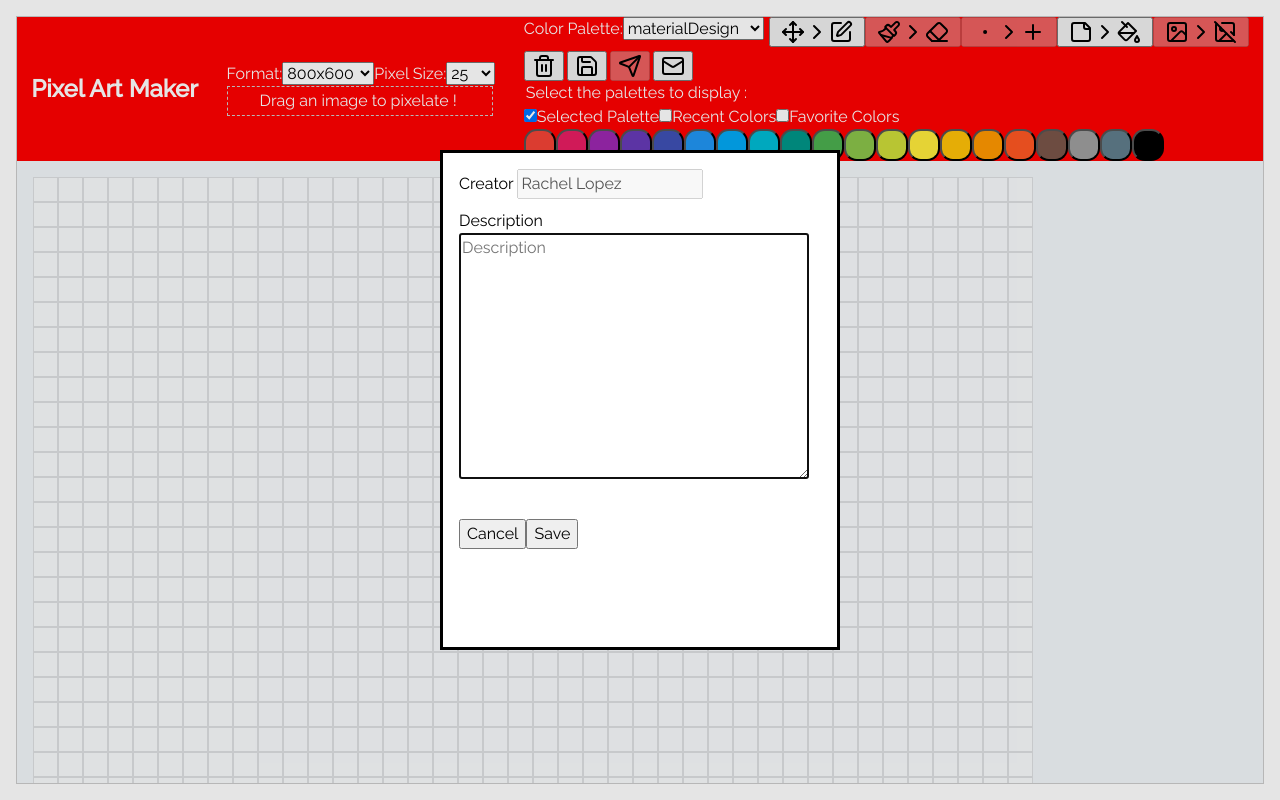
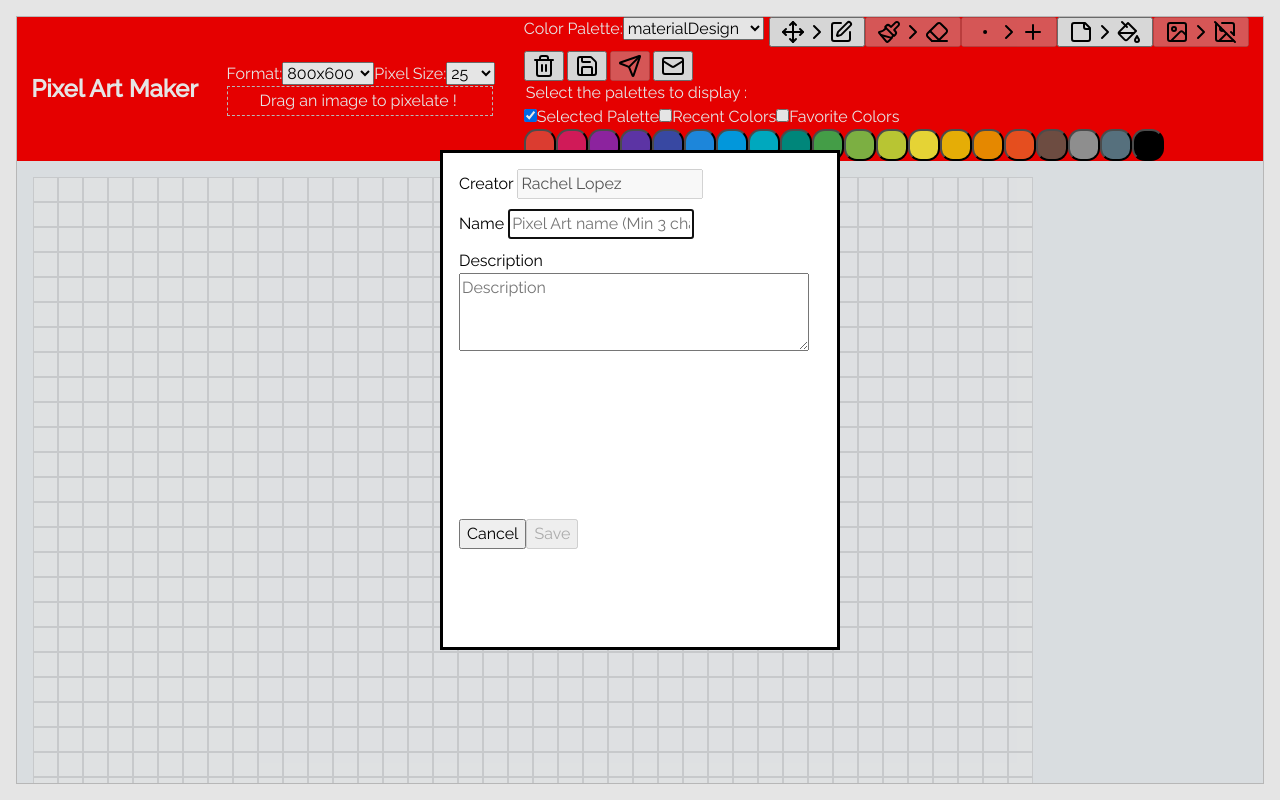
Before and after one commit to louis-stintzy/pixel-art, a React (Vite) app: page / in a window 1280 px wide. Both pictures are taken after a click on the button 586 px from the left and 66 px from the top of the page. Built offline with nearby package versions, Linux system fonts and the light colour scheme.

Commit message:
Feat: Add pixel art name field in DescriptionModal and enhance export token generation

```diff
--- a/src/components/Bar/OtherButtons/DescriptionModalContent.tsx
+++ b/src/components/Bar/OtherButtons/DescriptionModalContent.tsx
@@ -1,16 +1,24 @@
 import useStore from '../../../store/store';
 import exportData from '../../../utils/exportData';
-import { useUser, useIsLogged } from '../../../store/selector';
+import {
+  useUser,
+  useIsLogged,
+  usePixelArtName,
+  usePixelArtDescription,
+} from '../../../store/selector';
 
 function DescriptionModalContent() {
-  const { pixelArtDescription } = useStore((state) => state);
   const user = useUser();
   const isLogged = useIsLogged();
+  const pixelArtName = usePixelArtName();
+  const pixelArtDescription = usePixelArtDescription();
+  const { setDescriptionFields } = useStore((state) => state);
 
-  const handleChangeDescription = (
-    e: React.ChangeEvent<HTMLTextAreaElement>
+  const handleChangeDescriptionFields = (
+    field: 'name' | 'description',
+    value: string
   ) => {
-    useStore.getState().setPixelArtDescription(e.target.value);
+    setDescriptionFields(field, value);
   };
 
   const handleSave = () => {
@@ -18,13 +26,17 @@ function DescriptionModalContent() {
       if (!isLogged || !user) {
         throw new Error('Please log in to save');
       }
+      if (pixelArtName.length < 3) {
+        throw new Error('Pixel Art name must be at least 3 characters');
+      }
       exportData();
+      useStore.getState().resetDescriptionFields();
       useStore.getState().setIsDescriptionModalOpen(false);
       useStore
         .getState()
         .setIsSavingToastVisible({ success: true, error: false });
     } catch (error) {
-      console.error('Failed to save pixel art:', error);
+      console.error('Failed to save pixel art.', error);
       useStore
         .getState()
         .setIsSavingToastVisible({ success: false, error: true });
@@ -33,6 +45,7 @@ function DescriptionModalContent() {
   };
 
   const handleCancel = () => {
+    useStore.getState().resetDescriptionFields();
     useStore.getState().setIsDescriptionModalOpen(false);
   };
 
@@ -51,14 +64,28 @@ function DescriptionModalContent() {
           <label htmlFor="creator">Creator </label>
           <input type="text" id="creator" value={user?.username} disabled />
         </div>
+        <div>
+          <label htmlFor="name">Name </label>
+          <input
+            type="text"
+            id="name"
+            value={pixelArtName}
+            onChange={(e) =>
+              handleChangeDescriptionFields('name', e.target.value)
+            }
+            placeholder="Pixel Art name (Min 3 characters)"
+          />
+        </div>
         <div style={{ display: 'flex', flexDirection: 'column' }}>
           <label htmlFor="description">Description </label>
           <textarea
             id="description"
             name="description"
-            rows={10}
+            rows={3}
             placeholder="Description"
-            onChange={handleChangeDescription}
+            onChange={(e) =>
+              handleChangeDescriptionFields('description', e.target.value)
+            }
             value={pixelArtDescription}
           />
         </div>
@@ -66,7 +93,11 @@ function DescriptionModalContent() {
       <button type="button" onClick={handleCancel}>
         Cancel
       </button>
-      <button type="button" onClick={handleSave}>
+      <button
+        type="button"
+        onClick={handleSave}
+        disabled={pixelArtName.length < 3}
+      >
         Save
       </button>
     </>
--- a/src/store/otherButtonsSlice.ts
+++ b/src/store/otherButtonsSlice.ts
@@ -1,13 +1,25 @@
 import { StateCreator } from 'zustand';
 
 export interface OtherButtonsSlice {
-  pixelArtDescription: string;
-  setPixelArtDescription: (pixelartDescription: string) => void;
+  descriptionFields: {
+    name: string;
+    description: string;
+  };
+  setDescriptionFields: (field: 'name' | 'description', value: string) => void;
+  resetDescriptionFields: () => void;
 }
 
 const createOtherButtonsSlice: StateCreator<OtherButtonsSlice> = (set) => ({
-  pixelArtDescription: '',
-  setPixelArtDescription: (pixelArtDescription) => set({ pixelArtDescription }),
+  descriptionFields: {
+    name: '',
+    description: '',
+  },
+  setDescriptionFields: (field, value) =>
+    set((state) => ({
+      descriptionFields: { ...state.descriptionFields, [field]: value },
+    })),
+  resetDescriptionFields: () =>
+    set({ descriptionFields: { name: '', description: '' } }),
 });
 
 export default createOtherButtonsSlice;
--- a/src/store/selector.ts
+++ b/src/store/selector.ts
@@ -59,7 +59,13 @@ export const getIsSelectingColorToChange = () =>
 export const getIsImageHidden = () => useStore.getState().isImageHidden;
 
 // ----- Other Buttons (hooks) -----
-// todo ----- Other Buttons (hooks) -----
+export const usePixelArtName = () =>
+  useStore((state) => state.descriptionFields.name);
+export const usePixelArtDescription = () =>
+  useStore((state) => state.descriptionFields.description);
+
+// ----- Other Buttons (non-hooks) -----
+export const getDescriptionFields = () => useStore.getState().descriptionFields;
 
 // ----- Toasts Visibility -----
 export const useIsColorReplacementToastVisible = () =>
--- a/src/utils/exportData.ts
+++ b/src/utils/exportData.ts
@@ -1,4 +1,3 @@
-import useStore from '../store/store';
 import version from '../constants/version';
 import {
   getUser,
@@ -7,6 +6,7 @@ import {
   getGridColor,
   getPixelColors,
   getImageUrl,
+  getDescriptionFields,
 } from '../store/selector';
 
 const exportData = () => {
@@ -16,24 +16,34 @@ const exportData = () => {
   const gridColor = getGridColor();
   const pixelColors = getPixelColors();
   const imageUrl = getImageUrl();
+  const { name, description } = getDescriptionFields();
 
   try {
-    const { pixelArtDescription } = useStore.getState();
-
     if (!isLogged || !user) {
       throw new Error('Please log in to export');
     }
+    if (name.length < 3) {
+      throw new Error('Pixel Art name must be at least 3 characters');
+    }
 
-    const pixelArtToken = `T${Date.now().toString()}-U${user.id}-R${Math.floor(
-      Math.random() * 1000
-    )}`;
+    const tokenDatePart = `T${Date.now().toString()}`;
+    const tokenUserPart = `U${user.id.toString().padStart(7, '0')}`;
+    const tokenNamePart = `N${name
+      .substring(0, 5)
+      .toUpperCase()
+      .padStart(5, 'X')}`;
+    const tokenRandomPart = `R${Math.floor(Math.random() * 1000)
+      .toString()
+      .padStart(3, '0')}`;
+    const pixelArtToken = `${tokenDatePart}${tokenUserPart}${tokenNamePart}${tokenRandomPart}`;
 
     const date = new Date().toISOString();
 
     const data = {
       pixelArtToken,
       user,
-      pixelArtDescription,
+      name,
+      description,
       gridSize,
       gridColor,
       pixelColors,
```
